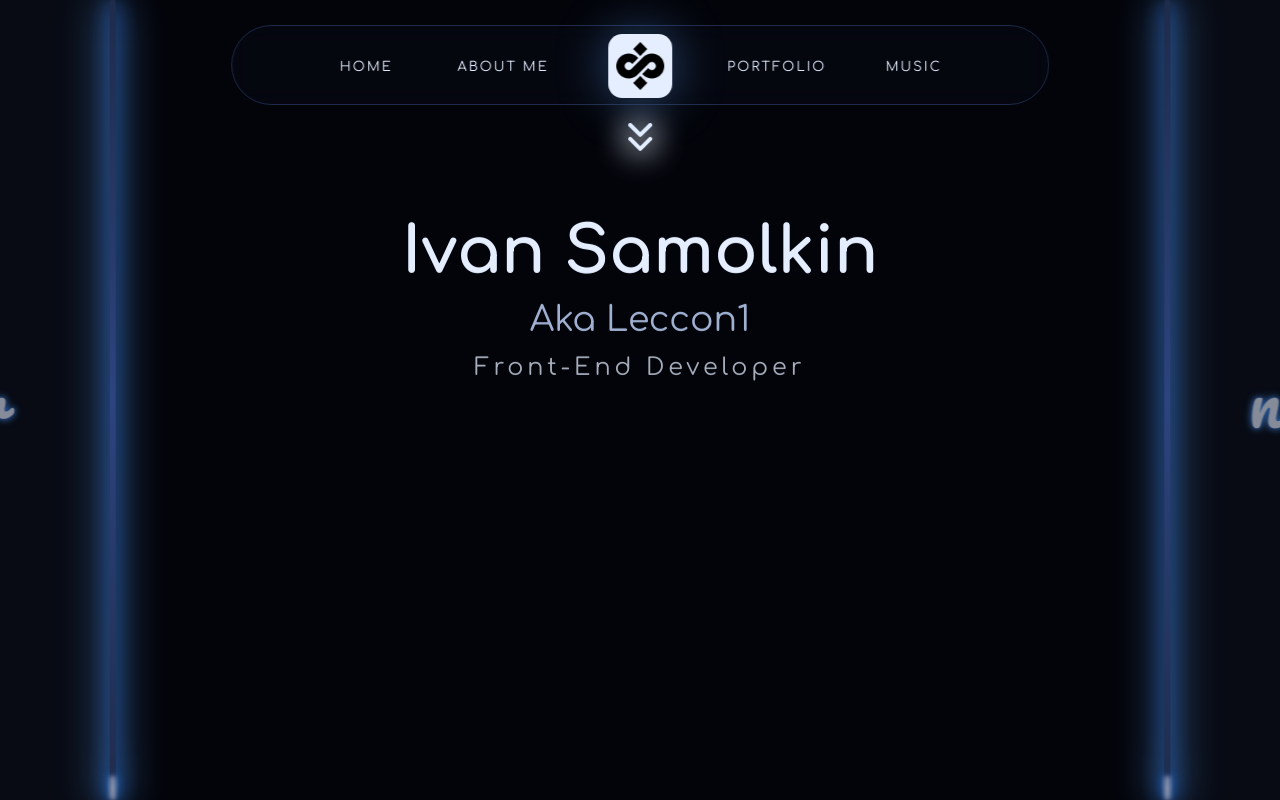
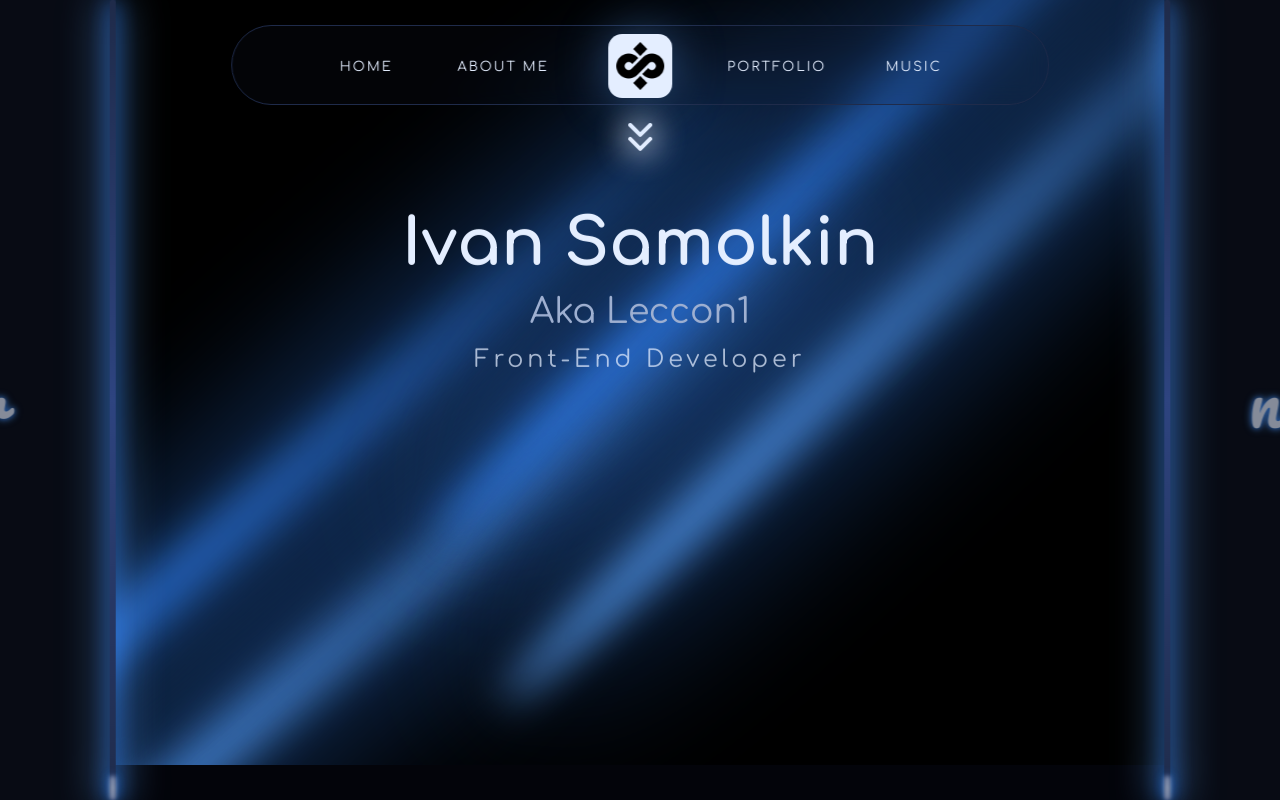
Before and after one commit to Leccon1/eternity-portfolio, a React (Vite) app: page / in a window 1280 px wide. Shown: the top 800 px of the page. Built offline with nearby package versions, Linux system fonts and the light colour scheme.

Commit message:
feat: added - refactoring code - bg glow with styles - animations for bg glow

```diff
--- a/src/components/common/Hero/Hero.jsx
+++ b/src/components/common/Hero/Hero.jsx
@@ -61,6 +61,13 @@ const Hero = ({ data }) => {
 
   return (
     <section className={styles.hero}>
+      <div className={styles.hero__bg}>
+        <div className={`${styles.glow} ${styles.glow_1}`} />
+        <div className={`${styles.glow} ${styles.glow_2}`} />
+        <div className={`${styles.glow} ${styles.glow_3}`} />
+        <div className={`${styles.glow} ${styles.glow_4}`} />
+      </div>
+
       <div className={styles.hero__content} ref={containerRef}>
         <ContentContainer>
           <div className={styles.hero__info}>
--- a/src/components/common/Hero/hero.module.scss
+++ b/src/components/common/Hero/hero.module.scss
@@ -1,44 +1,140 @@
 @use '@styles/helpers/' as *;
+@use 'sass:color';
+
+$color-accent: color(color-accent, 'dark');
+$color-accent-light: color.adjust($color-accent, $lightness: 15%);
+$color-accent-alt: color(color-accent-alt, 'dark');
+
+@keyframes floatLeft {
+  0%,
+  100% {
+    transform: rotate(-45deg) translate(0, 0);
+  }
+  50% {
+    transform: rotate(-40deg) translate(20px, -10px);
+  }
+}
+
+@keyframes floatRight {
+  0%,
+  100% {
+    transform: rotate(135deg) translate(0, 0);
+  }
+  50% {
+    transform: rotate(137deg) translate(-20px, 10px);
+  }
+}
+
 .hero {
+  position: relative;
   min-height: 100vh;
-
   display: flex;
   justify-content: center;
   align-items: center;
+  overflow: hidden;
+  background: #000;
+
+  &__bg {
+    position: absolute;
+    inset: 0;
+    z-index: 0;
+    pointer-events: none;
+  }
+
+  .glow {
+    position: absolute;
+    width: 100%;
+    height: rem(50);
+    border-radius: var(--radius-circle);
+
+    display: flex;
+    justify-content: center;
+    align-items: center;
+
+    filter: blur(20px);
+    z-index: 2;
+
+    &::before {
+      content: '';
+      position: absolute;
+      width: 100%;
+      height: 200%;
+      border-radius: inherit;
+      background-color: $color-accent;
+      opacity: 0.5;
+      filter: blur(75px);
+      z-index: 1;
+    }
+  }
+
+  .glow_1 {
+    left: -20%;
+    bottom: 15%;
+    background: linear-gradient(to right, $color-accent-alt, transparent);
+    animation: floatLeft 15s infinite ease-in-out;
+  }
+  .glow_2 {
+    left: -25%;
+    bottom: 35%;
+    background: linear-gradient(to right, $color-accent, transparent);
+    animation: floatLeft 20s infinite ease-in-out reverse;
+  }
+
+  .glow_3 {
+    right: -20%;
+    top: 15%;
+    background: linear-gradient(to left, $color-accent, transparent);
+    animation: floatRight 18s infinite ease-in-out;
+  }
+  .glow_4 {
+    right: -25%;
+    top: 35%;
+    background: linear-gradient(to left, $color-accent-alt, transparent);
+    animation: floatRight 22s infinite ease-in-out reverse;
+  }
 
   &__content {
+    position: relative;
+    z-index: 10;
     display: flex;
+    flex-direction: column;
     align-items: center;
-    flex-direction: column;
     gap: var(--spacing-xl);
+    text-align: center;
   }
+
   &__info {
     display: flex;
     flex-direction: column;
     align-items: center;
     gap: var(--spacing-md);
   }
+
   &__subtitle {
     color: var(--color-text-secondary);
     font-size: var(--font-sizes-xl);
   }
+
   &__post {
     font-size: var(--font-sizes-lg);
-    letter-spacing: rem(4);
+    letter-spacing: 4px;
   }
+
   &__description {
+    max-width: 600px;
     font-size: var(--font-sizes-base);
   }
+
   &__buttons {
     display: flex;
     gap: var(--spacing-sm);
   }
+
+  &__subtitle,
+  &__post,
+  &__description,
+  &__buttons {
+    opacity: 0;
+    transform: translateY(10px);
+  }
 }
-
-.hero__subtitle,
-.hero__post,
-.hero__description,
-.hero__buttons {
-  opacity: 0;
-  transform: translateY(10px) scale(0.9);
-}
```
